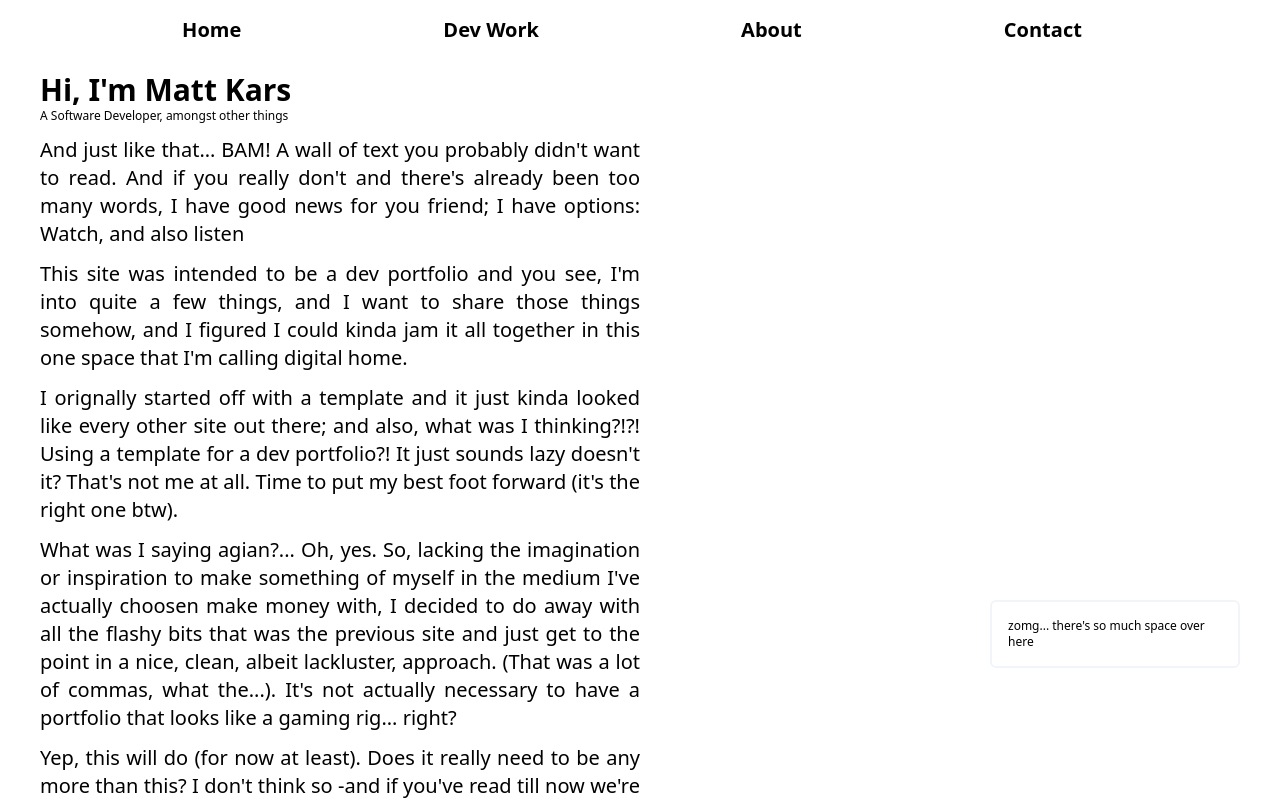
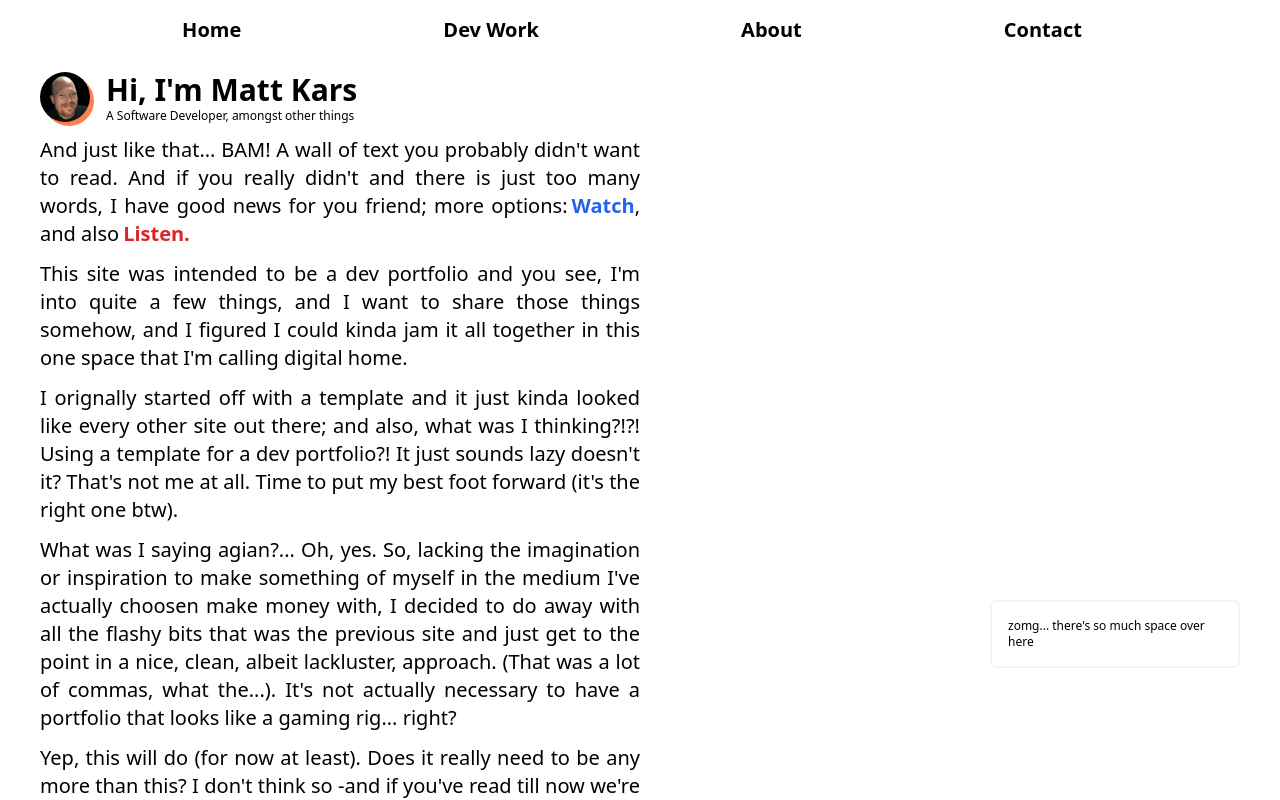
Before and after one commit to Karsyz/mattkarscom, a React (Vite) app: page / in a window 1280 px wide. Shown: the top 800 px of the page. Built offline with nearby package versions, Linux system fonts and the light colour scheme; what tailwindcss-3d would draw is missing.

Commit message:
home styling

```diff
--- a/src/Components/Home.jsx
+++ b/src/Components/Home.jsx
@@ -1,17 +1,46 @@
+import { useState } from 'react'
 import { NavLink } from 'react-router-dom'
+
 const Home = () => {
+
+  const [videoOpen, setVideoOpen] = useState(false);
+  const [audioOpen, setAudioOpen] = useState(false);
+
   return (
     <section className="flex flex-row px-10 py-3 w-full">
         <article className="relative flex flex-col text-xl font-base w-full lg:w-1/2">
-        <NavLink to="about" className="flex flex-row">
-            <img src="" alt="" />
+        <NavLink to="about" className="relative flex flex-row">
+            <img
+              src="/img/1647651066738.jpg"
+              alt="picture of matt"
+              className='rounded-full w-[50px] h-[50px] mr-4 z-20'/>
+            <div className='absolute rounded-full w-[50px] h-[50px] bg-[coral] translate-x-1 translate-y-1'></div>
             <div>
               <h1 className="font-bold text-3xl">Hi, I'm Matt Kars</h1>
               <h2 className="text-xs mb-3">A Software Developer, amongst other things</h2>
             </div>
           </NavLink>
-          <p className="text-xl font-base text-justify mb-3">And just like that... BAM! A wall of text you probably didn't want to read. And if you really don't and there's already been too many words, I have good news for you friend; I have options: Watch, and also listen</p>
+          <p className="text-xl font-base text-justify mb-3">And just like that... BAM! A wall of text you probably didn't want to read. And if you really didn't and there is just too many words, I have good news for you friend; more options:
+            <button
+              className='text-blue-600 font-semibold ml-1'
+              onClick={()=> setVideoOpen(prev => !prev)}
+            >Watch</button>
+            , and also
+            <button
+              className='text-red-600 font-semibold ml-1'
+              onClick={()=> setAudioOpen(prev => !prev)}
+            >Listen.</button>
+          </p>
 
+          <div className='overflow-hidden'>
+            {videoOpen &&
+              <div className='flex flex-row justify-center items-center h-[100px] transition bg-blue-500 rounded-md mb-3 ease-in-out duration-1000'>Video Player</div>
+            }
+            {audioOpen &&
+              <div className='flex flex-row justify-center items-center h-[100px] transition bg-red-500 rounded-md mb-3 ease-in-out duration-1000'>Audio Player</div>
+            }
+
+          </div>
           <p className="text-xl font-base mb-3 text-justify">This site was intended to be a dev portfolio and you see, I'm into quite a few things, and I want to share those things somehow, and I figured I could kinda jam it all together in this one space that I'm calling digital home.</p>
           <p className="text-xl font-base mb-3 text-justify">I orignally started off with a template and it just kinda looked like every other site out there; and also, what was I thinking?!?! Using a template for a dev portfolio?!  It just sounds lazy doesn't it?  That's not me at all.  Time to put my best foot forward (it's the right one btw).</p>
           <p className="text-xl font-base mb-3 text-justify">What was I saying agian?... Oh, yes.  So, lacking the imagination or inspiration to make something of myself in the medium I've actually choosen make money with, I decided to do away with all the flashy bits that was the previous site and just get to the point in a nice, clean, albeit lackluster, approach. (That was a lot of commas, what the...). It's not actually necessary to have a portfolio that looks like a gaming rig... right?</p>
```
